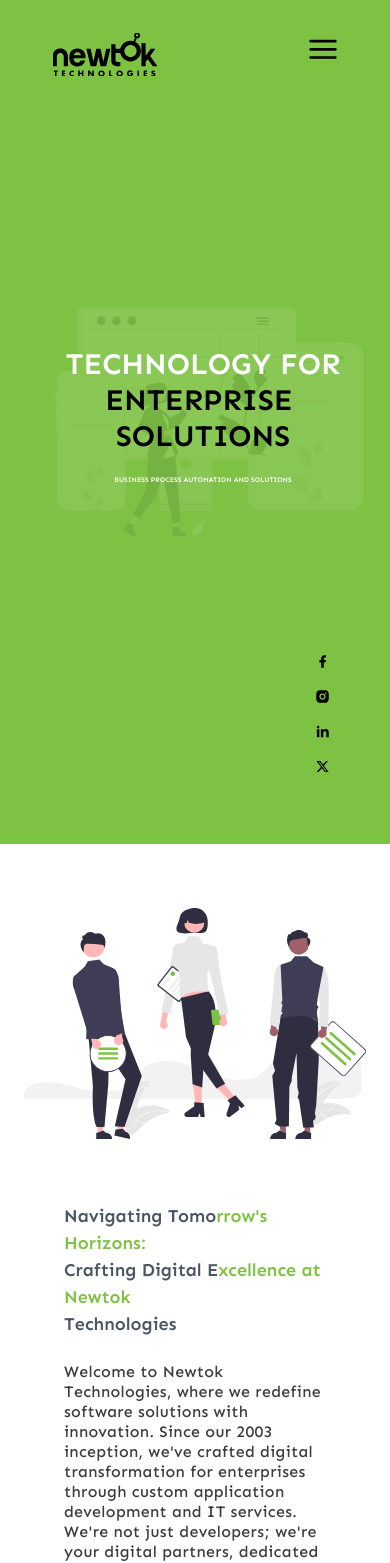
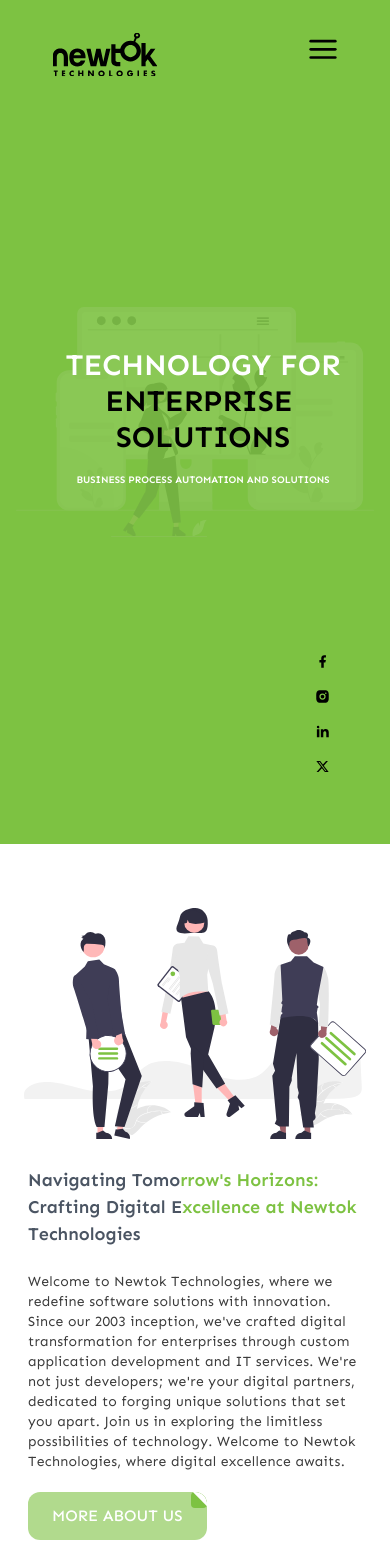
Before and after one commit to NewTokTech/NewTok, a Next.js app: page / in a window 390 px wide. Shown: the top 1563 px of the page. Built offline with nearby package versions, Linux system fonts and the light colour scheme.

Commit message:
about font size change

```diff
--- a/src/components/about/About.tsx
+++ b/src/components/about/About.tsx
@@ -17,7 +17,7 @@ const About = () => {
               height={827}
               width={518}
             />
-            <div className="md:7/12 lg:w-6/12 p-10">
+            <div className="md:7/12 lg:w-6/12 p-1 md:p-10">
               <h2 className="text-[18px] md:text-[24px] lg:text-[30px] font-semibold">
                 Navigating Tomo
                 <span className="text-primary">rrow{"'"}s Horizons: </span>
@@ -27,7 +27,7 @@ const About = () => {
                 <br />
                 Technologies
               </h2>
-              <p className="mt-6 text-[16px] font-[500] leading-5">
+              <p className="mt-6 md:text-[16px] leading-5">
                 Welcome to Newtok Technologies, where we redefine software
                 solutions with innovation. Since our 2003 inception, we{"'"}ve
                 crafted digital transformation for enterprises through custom
--- a/src/components/banner/Banner.tsx
+++ b/src/components/banner/Banner.tsx
@@ -111,10 +111,10 @@ const Baneer = () => {
                   className="object-cover lg:w-[411px] h-auto opacity-10 lg:opacity-100"
                 />
 
-                <div className=" col-span-3 p-10 flex justify-center absolute lg:hidden ">
+                <div className="md:p-10 flex justify-center absolute lg:hidden ">
                   <h1 className="text-dark text-3xl text-center font-semibold">
                     <span className={`${data.textColor} mt-0`}>
-                      {data.textOne}{" "}
+                      {data.textOne}
                     </span>
                     <br />
                     <span className={`${data.textColorOne} mt-0`}>
@@ -126,11 +126,11 @@ const Baneer = () => {
                     </span>
                     <br />
                     <span
-                      className={`${data.textColor} mt-0 lg:text-[24px] text-[7px]`}
+                      className={`${data.textColor} mt-0 lg:text-[24px] text-[10px]`}
                     >
-                      {" "}
+
                       {data.textP}
-                    </span>{" "}
+                    </span>
                   </h1>
                 </div>
               </div>
--- a/src/components/footer/FooterTest.tsx
+++ b/src/components/footer/FooterTest.tsx
@@ -87,7 +87,7 @@ const FooterTest = () => {
               </p>
               <span className="flex phone-number gap-2 text-[20px] text-primary hover:text-white">
                 <BiSolidPhoneCall />{" "}
-                <a href="tel:+971-555962093"> +971-555962093</a>
+                <a href="tel:+971-567944354"> +971-567944354</a>
               </span>
             </div>
 
```
